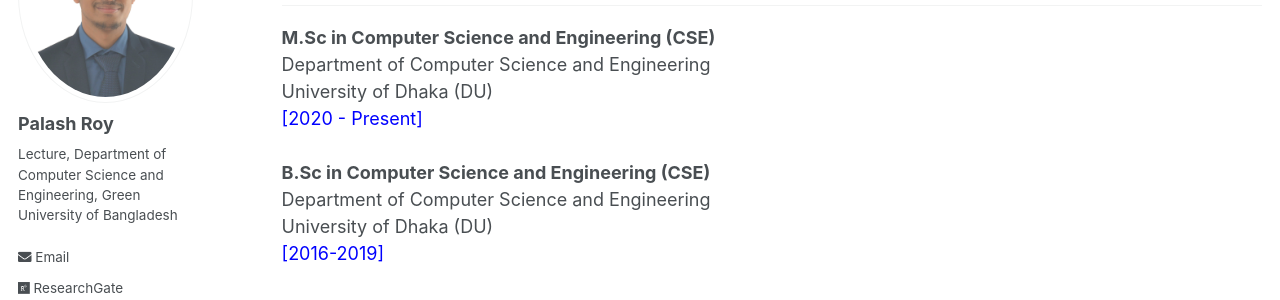
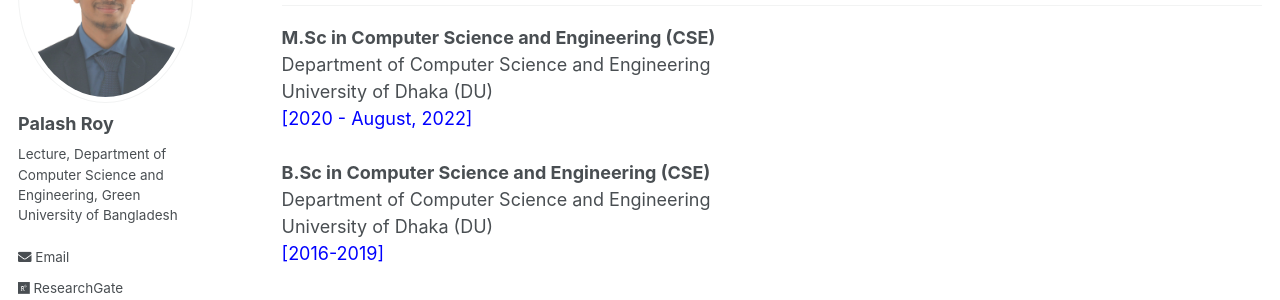
Before and after one commit to PalashRoy975/PalashRoy975.github.io, a Jekyll site: the page built from _pages/cv.md, in a window 1280 px wide and 900 px high. Shown: the part 231-531 px from the top of the window. Built offline with Jekyll 4.4.1, drawn with Linux system fonts in a browser that asks for light colours.

Commit message:
Update cv.md

```diff
--- a/_pages/cv.md
+++ b/_pages/cv.md
@@ -9,7 +9,7 @@ author_profile: true
 **M.Sc in Computer Science and Engineering (CSE)** <br />
 Department of Computer Science and Engineering <br />
 University of Dhaka (DU) <br />
-<span style ="color:blue"> [2020 - Present] </span>
+<span style ="color:blue"> [2020 - August, 2022] </span>
 <br /> <br />
 **B.Sc in Computer Science and Engineering (CSE)** <br />
 Department of Computer Science and Engineering <br />
```
